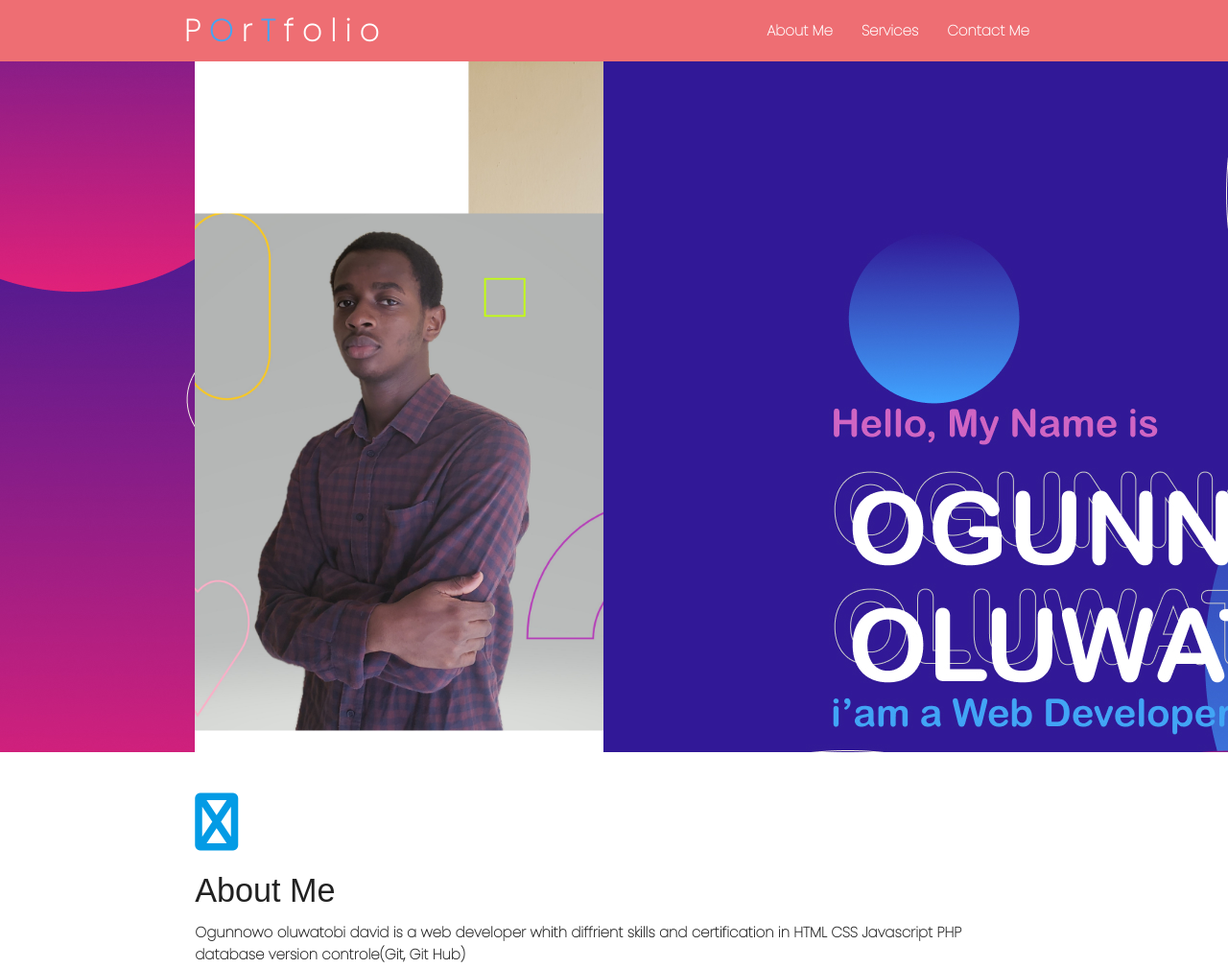
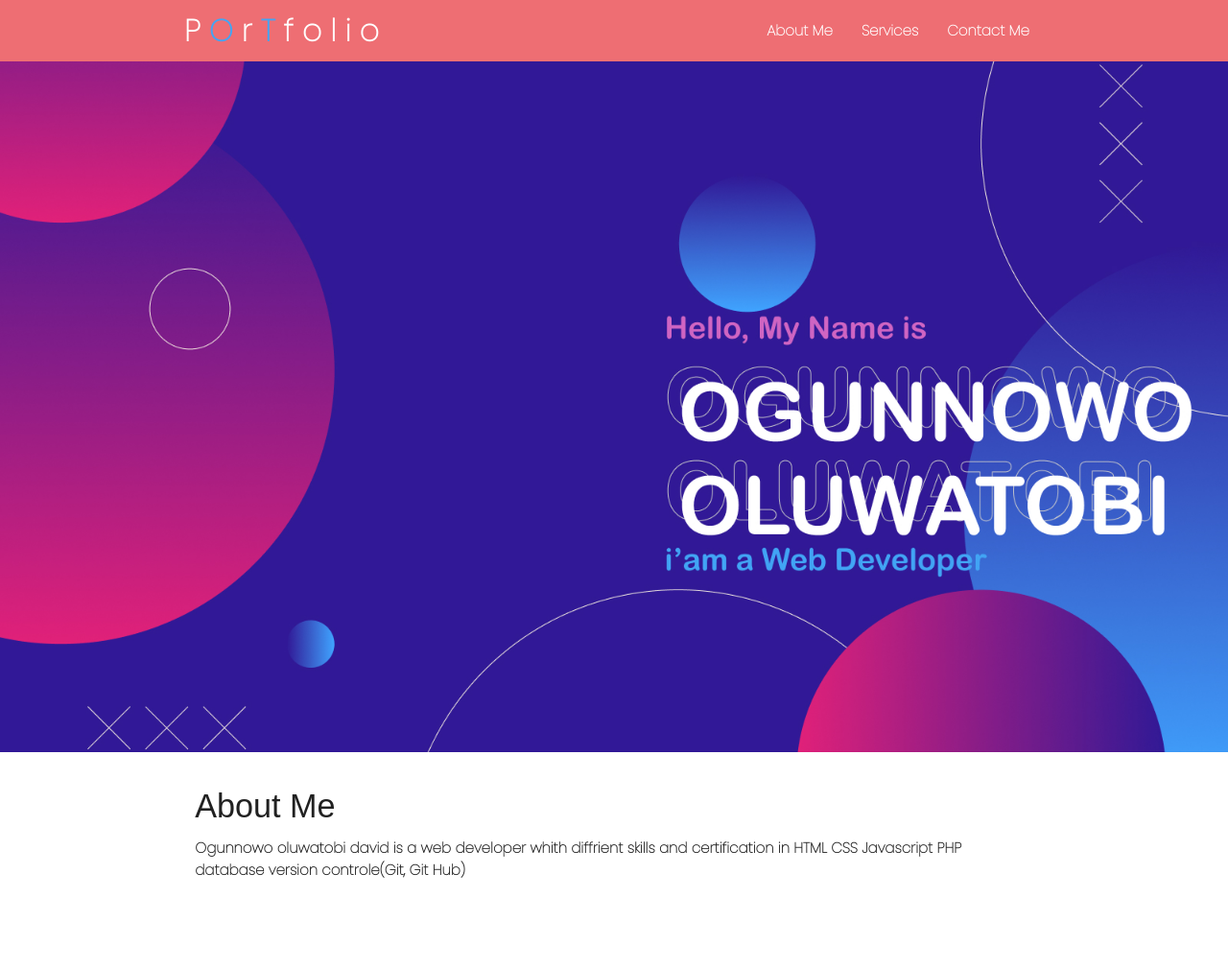
Before and after one commit to tobidave/My-Portfolio, a plain HTML site: page portfolio/index.html in a window 1280 px wide. Shown: the top 1009 px of the page at 96% size. Drawn offline with nearby package versions, Linux system fonts and the light colour scheme; a web font is replaced by a local one.

Commit message:
24th march cont.

```diff
--- a/portfolio/index.html
+++ b/portfolio/index.html
@@ -24,13 +24,13 @@
             <i class="material-icons">menu</i>
         </a>
         <div class="heroheader1">
-          <ul id="nav-mobile" class="right hide-on-med-and-down">
+          <ul id="nav-mobile pink lighten-1" class="right hide-on-med-and-down">
             <li class=""><a href="#about">About Me</a></li>
             <li class=""><a href="#services">Services</a></li>
             <li class=""><a href="#contact">Contact Me</a></li>
           </ul>
         </div>
-          <ul class="sidenav" id="mobile-menu">
+          <ul class="sidenav pink lighten-1" id="mobile-menu">
             <li class=""><a href="#about">About Me</a></li>
             <li class=""><a href="#services">Services</a></li>
             <li class=""><a href="#contact">Contact Me</a></li>
@@ -44,9 +44,9 @@
     <section class="heroheader2">
         <div class="row container">
             <div class="col s12 l6">
-                <img src="./upworktobi.jpg" alt="" class="responsive-img">
+                <img src="" alt="" class="responsive-img">
                 <div class="">
-                   <a href="https://github.com/johncovenant"> <i class="fas fa-instagram fa-4x "></i></a>
+                   <a href="https://github.com/johncovenant"> <i class=""></i></a>
                 </div>
             </div>
             <div class="center-align col s12 l4">
--- a/portfolio/style.css
+++ b/portfolio/style.css
@@ -30,7 +30,10 @@ height: 10vh;
 }
 .heroheader2{
     height: 90vh;
+    width: 100%;
     background-image: url(./bgimg.jpg);
+    background-size: cover;
+    background-position: center;
 }
 .heroheader3{
     height: 30vh;
```
